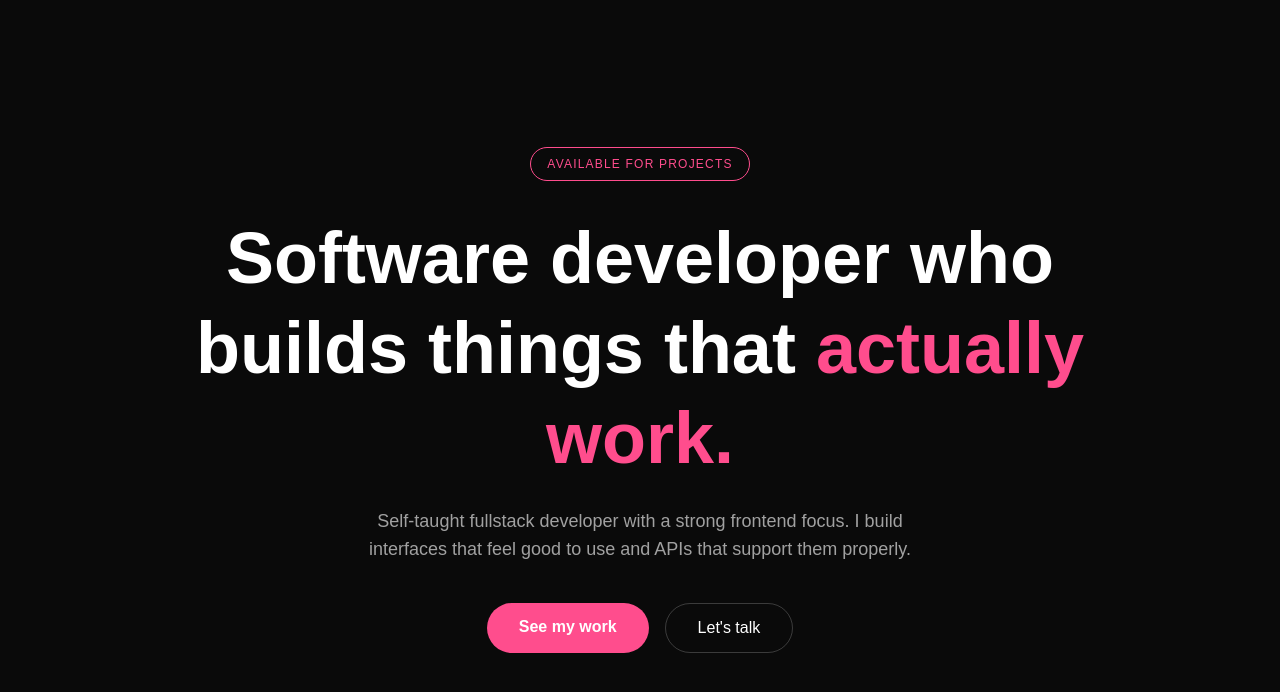
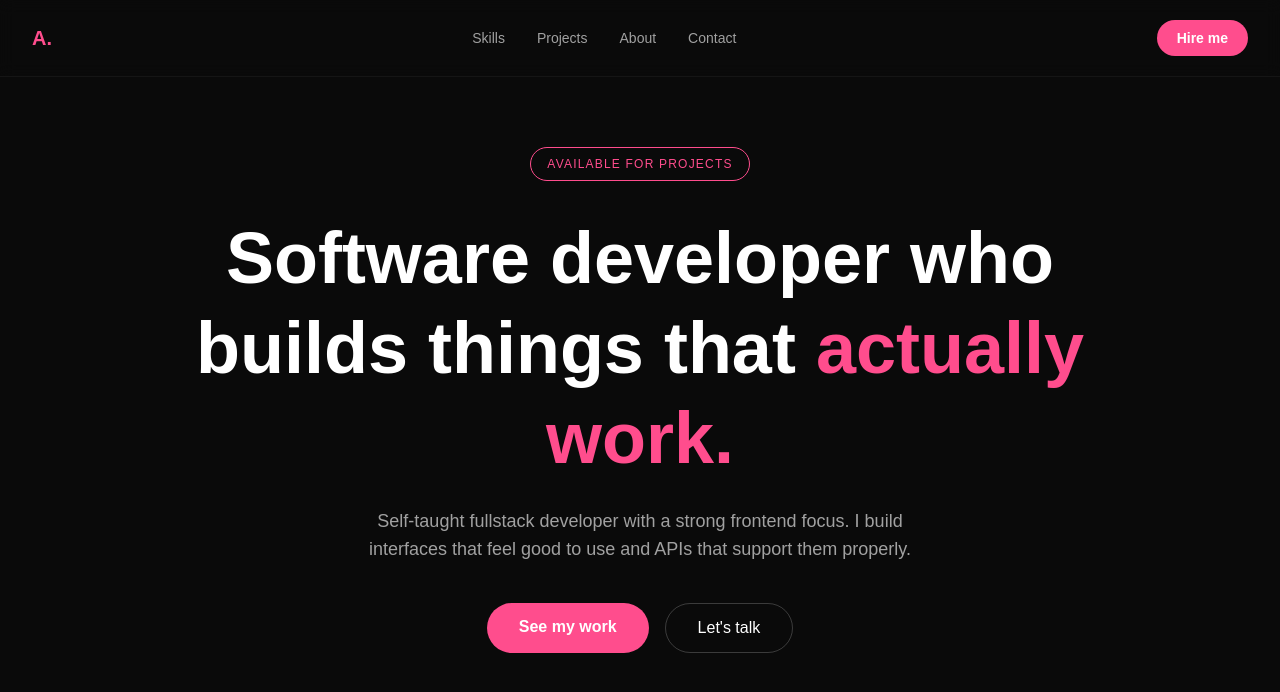
Before and after one commit to lina98st/portfolio, a Next.js app: page / in a window 1280 px wide. Shown: the top 692 px of the page. Built offline with nearby package versions, Linux system fonts and the light colour scheme.

Commit message:
Add navbar to layout

```diff
--- a/app/layout.tsx
+++ b/app/layout.tsx
@@ -1,5 +1,6 @@
 import type { Metadata } from "next";
 import { Geist, Geist_Mono } from "next/font/google";
+import Link from "next/link";
 import "./globals.css";
 
 const geistSans = Geist({
@@ -13,8 +14,8 @@ const geistMono = Geist_Mono({
 });
 
 export const metadata: Metadata = {
-  title: "Create Next App",
-  description: "Generated by create next app",
+  title: "Alina Schmidt — Software Developer",
+  description: "Portfolio of Alina Schmidt, fullstack software developer based in Germany.",
 };
 
 export default function RootLayout({
@@ -27,7 +28,22 @@ export default function RootLayout({
       lang="en"
       className={`${geistSans.variable} ${geistMono.variable} h-full antialiased`}
     >
-      <body className="min-h-full flex flex-col">{children}</body>
+      <body className="min-h-full flex flex-col">
+        <nav className="fixed top-0 left-0 right-0 z-50 flex items-center justify-between px-8 py-5 bg-background/80 backdrop-blur-sm border-b border-white/5">
+          <span className="text-pink font-bold text-xl">A.</span>
+          <div className="flex items-center gap-8 text-sm text-muted">
+            <Link href="#skills" className="hover:text-white transition-colors">Skills</Link>
+            <Link href="#projects" className="hover:text-white transition-colors">Projects</Link>
+            <Link href="#about" className="hover:text-white transition-colors">About</Link>
+            <Link href="#contact" className="hover:text-white transition-colors">Contact</Link>
+          </div>
+
+<a href="#contact" className="bg-pink text-white text-sm font-semibold px-5 py-2 rounded-full hover:bg-pink-light transition-colors">
+            Hire me
+          </a>
+        </nav>
+        {children}
+      </body>
     </html>
   );
 }
```
